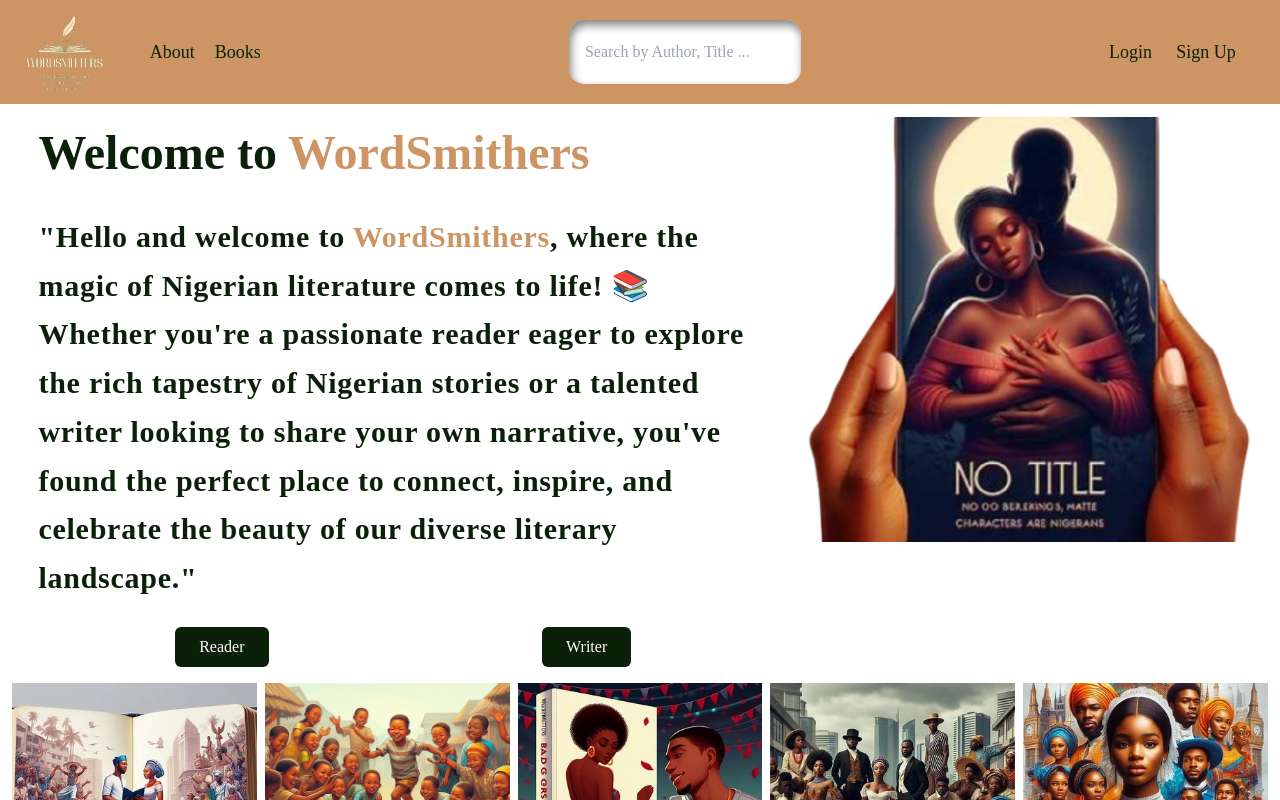
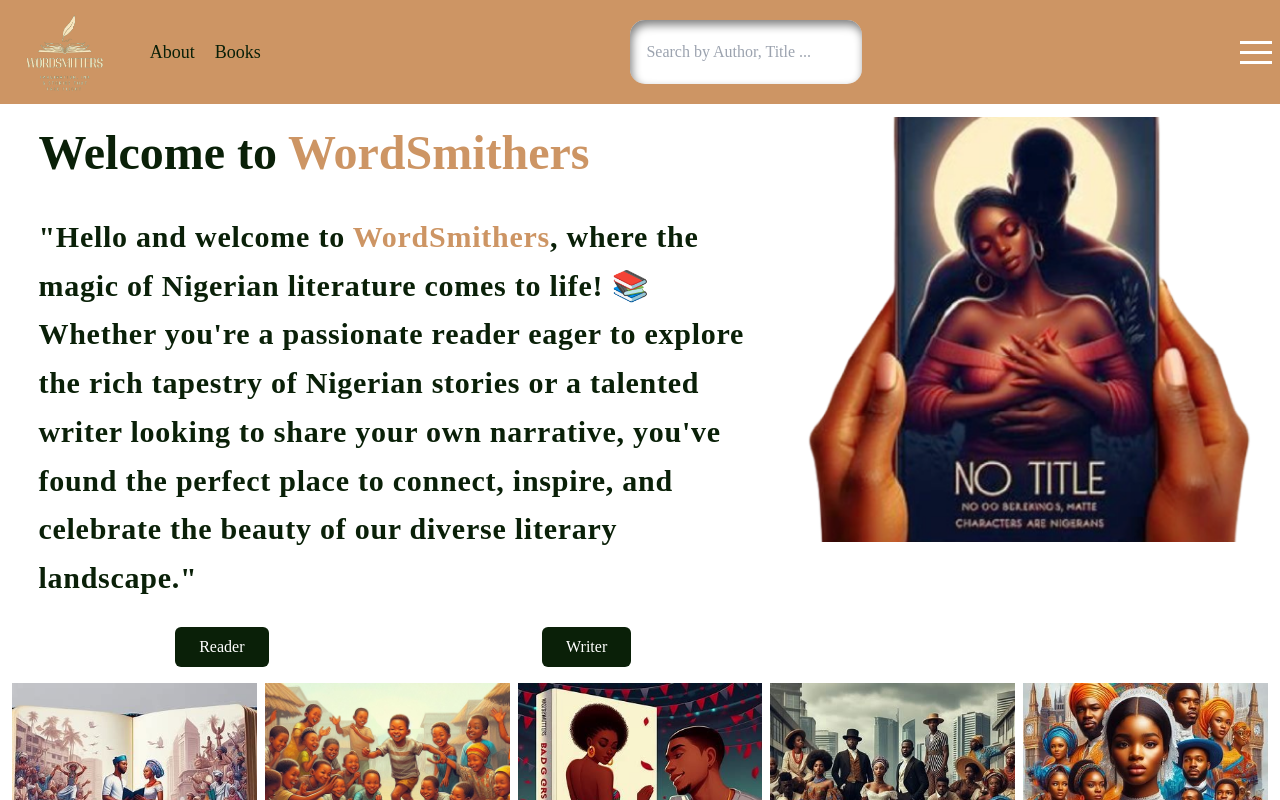
Before and after one commit to Munyia/WordSmitters, a React (Vite) app in the folder client/: page / in a window 1280 px wide. Shown: the top 800 px of the page. Built offline with nearby package versions, Linux system fonts and the light colour scheme; no server answers; a web font is replaced by a local one.

Commit message:
Modified routing

```diff
--- a/client/package.json
+++ b/client/package.json
@@ -11,6 +11,7 @@
   },
   "dependencies": {
     "axios": "^1.6.8",
+    "hamburger-react": "^2.5.0",
     "react": "^18.2.0",
     "react-dom": "^18.2.0",
     "react-icons": "^5.0.1",
--- a/client/src/App.jsx
+++ b/client/src/App.jsx
@@ -1,12 +1,11 @@
 import './App.css'
 import Home from './pages/Home';
 import Login from './pages/Login'
-import { BrowserRouter, Route, Routes } from "react-router-dom";
+import {  Navigate, RouterProvider, createBrowserRouter } from "react-router-dom";
 import SignUp from './pages/SignUp';
-import BookList from './components/BookList';
-import BookCard from './components/BookCard';
-import data from './components/data';
-import Dashboard from './components/Dashboard';
+import Filter from './components/Filter'
+import BookList from './components/BookList'
+import data from './components/data'
 import Books from './pages/Books';
 import Terms from './components/Terms';
 import About from './pages/About';
@@ -16,32 +15,76 @@
 import Guarantee from './components/Guarantee';
 import Privacy from './components/Privacy';
 import Cooker from './components/Cooker';
+import Layout from './components/Layout';
 
 function App() {
+  function isLoggedIn() {
+    return !!localStorage.getItem('token')
+  }
+
+
+  const router = createBrowserRouter([
+    {
+      path: "/",
+      element: <Layout   />,
+      children: [
+
+        {
+          index:true, element :<Home/>
+        },
+        {
+          path:"books", element :<Books />,children:[
+            {index:true, element:<BookList list={data}/>},
+            {path:':search', element:<Filter list={data}/>}
+          ]
+        },
+        {
+          path:"terms", element :<Terms />,
+        },
+        {
+          path:"about", element :<About />,
+        },
+        {
+          path:"community", element :<Community />,
+        },
+        {
+          path:"conduct", element :<Conduct />,
+        },
+        {
+          path:"howitworks", element :<HowItWorks />,
+        },
+        { path: "/guarantee", element: <Guarantee /> },
+        { path: "/privacy", element: <Privacy /> },
+        { path: "/cooker", element: <Cooker /> }
+
+      ]
+
+  },
+  {
+    path:"signup", element :!isLoggedIn()?<SignUp />:<Navigate to={'/'} />,
+  },
+  {
+    path:"/login", element : !isLoggedIn()?<Login />: <Navigate to={'/'} />,
+  },
+    {
+      path: "/writers",
+      element: <Layout />,
+      children: [
+        {
+          path:"login", element :<Login />,
+        },
+        {
+          index:true, element :<Home/>
+        },
+      ]
+
+  },
+
+  ])
 
   return (
     <>
-
-    <BrowserRouter>
-    <Routes>
-      <Route path="/login" element ={<Login />}/>
-      <Route path="/" element ={<Home/>}/>
-      <Route path="/signup" element ={<SignUp/>}/>
-      <Route path="/booklist" element ={<BookList list={data}/>}/>
-      <Route path="/bookcard" element ={<BookCard/>}/>
-      <Route path="/dashboard" element ={<Dashboard/>}/>
-      <Route path="/books/*" element ={<Books/>}/>
-      <Route path="/terms" element ={<Terms/>}/>
-      <Route path="/about" element ={<About/>}/>
-      <Route path="/community" element ={<Community/>}/>
-      <Route path="/conduct" element ={<Conduct/>}/>
-      <Route path="/howitworks" element ={<HowItWorks/>}/>
-      <Route path="/guarantee" element ={<Guarantee/>}/>
-      <Route path="/privacy" element ={<Privacy/>}/>
-      <Route path="/cooker" element ={<Cooker/>}/>
-    </Routes>
-    </BrowserRouter>
-
+      <RouterProvider router={router}/>
     </>
   )
 }
--- a/client/src/components/Header.jsx
+++ b/client/src/components/Header.jsx
@@ -3,8 +3,12 @@
 import "./header.css"
 import { Link, useNavigate } from 'react-router-dom'
 import llogo from '../assets/res/log.png'
+import { Fade as Hamburger } from 'hamburger-react'
 
 const Header = () => {
+  function isLoggedIn() {
+    return !!localStorage.getItem('token')
+  }
   const Navigate = useNavigate()
   const [searchContent, setSearchContent] = useState('')
   const handleSubmit= (e) =>{
@@ -23,8 +27,12 @@
        <form onSubmit={handleSubmit}>
        <input type="text" autocomplete="off" name="text" value={searchContent} onChange={(e)=>setSearchContent(e.target.value)} className="input text-black" placeholder="Search by Author, Title ..."/>
        </form>
+        {  !isLoggedIn()? <div>
+          <Hamburger />
+          </div>:
        <div className=' flex text-[rgb(10,32,8)] '>
-  <Link to={"/login"}  className='flex hover:underline text-lg hover:text-xl'>Login</Link>
+
+          <Link to={"/login"}  className='flex hover:underline text-lg hover:text-xl'>Login</Link>
 <div class="group input-box gap-5 relative w-[10vw] text-[rgb(10,32,8)]  flex justify-evenly pr-5 cursor-pointer">
   <Link  className='flex hover:underline text-lg hover:text-xl'>Sign Up</Link>
   <div className="hidden text-black absolute top-[100%] bg-[#CD9564] rounded  group-hover:flex flex-col gap-2 p-2">
@@ -34,6 +42,7 @@
         </div>
        </div>
 </div>
+}
 
 
 
--- /dev/null
+++ b/client/src/components/Layout.jsx
@@ -0,0 +1,16 @@
+import React from 'react'
+import { Outlet } from 'react-router-dom'
+import Header from './Header'
+import Footer2 from './Footer2'
+
+const Layout = () => {
+  return (
+    <div>
+        <Header/>
+        <Outlet/>
+        <Footer2/>
+    </div>
+  )
+}
+
+export default Layout
--- a/client/src/pages/Books.jsx
+++ b/client/src/pages/Books.jsx
@@ -1,21 +1,10 @@
 import React from 'react'
-import Header from '../components/Header'
-import Footer2 from '../components/Footer2'
-import { Route, Routes } from 'react-router-dom'
-import Filter from '../components/Filter'
-import BookList from '../components/BookList'
-import data from '../components/data'
+import { Outlet, Route, Routes } from 'react-router-dom'
 
 const Books = () => {
   return (
     <div>
-        <Header/>
-        <Routes>
-            <Route path='/' element={<BookList list={data}/>}/>
-            <Route path='/:search' element={<Filter list={data}/>}/>
-        </Routes>
-
-        <Footer2/>
+        <Outlet/>
     </div>
   )
 }
--- a/client/src/pages/Home.jsx
+++ b/client/src/pages/Home.jsx
@@ -14,7 +14,6 @@
   return (
     <div className="flex relative flex-col" id="Home">
       <div className="mb-[28%]">
-      <Header />
       <div className="h-[90vh] mb-[10%] text-sec1 ">
         <div className="flex mt-[1%]">
           <div className=" w-3/5 pl-[3%] flex flex-col gap-6">
@@ -82,7 +81,6 @@
         </div>
       </div>
       </div>
-      <Footer2 />
     </div>
   );
 };
```
Also changed, not shown: 1 other file (tests, documents, lock files or other folders).
